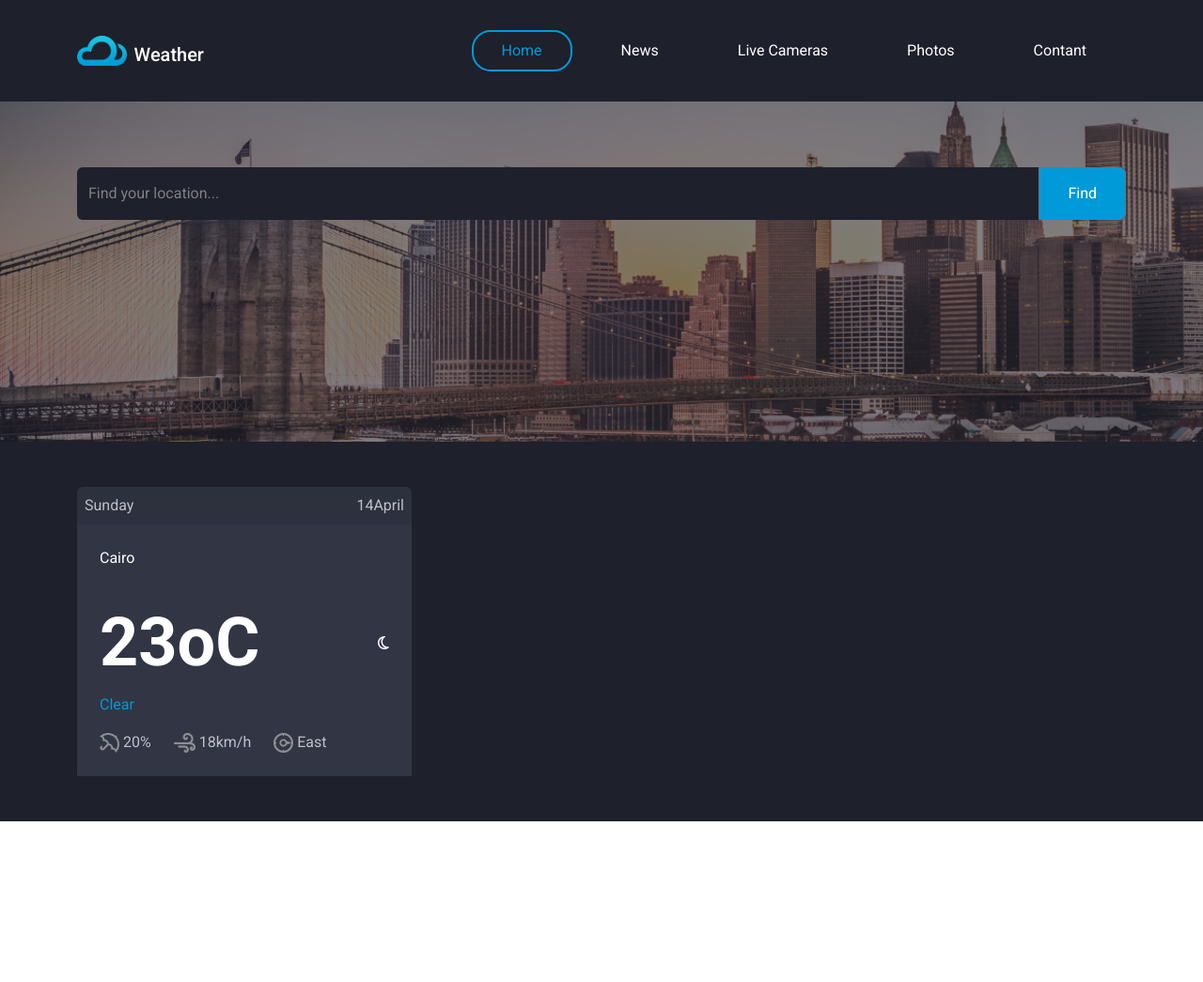
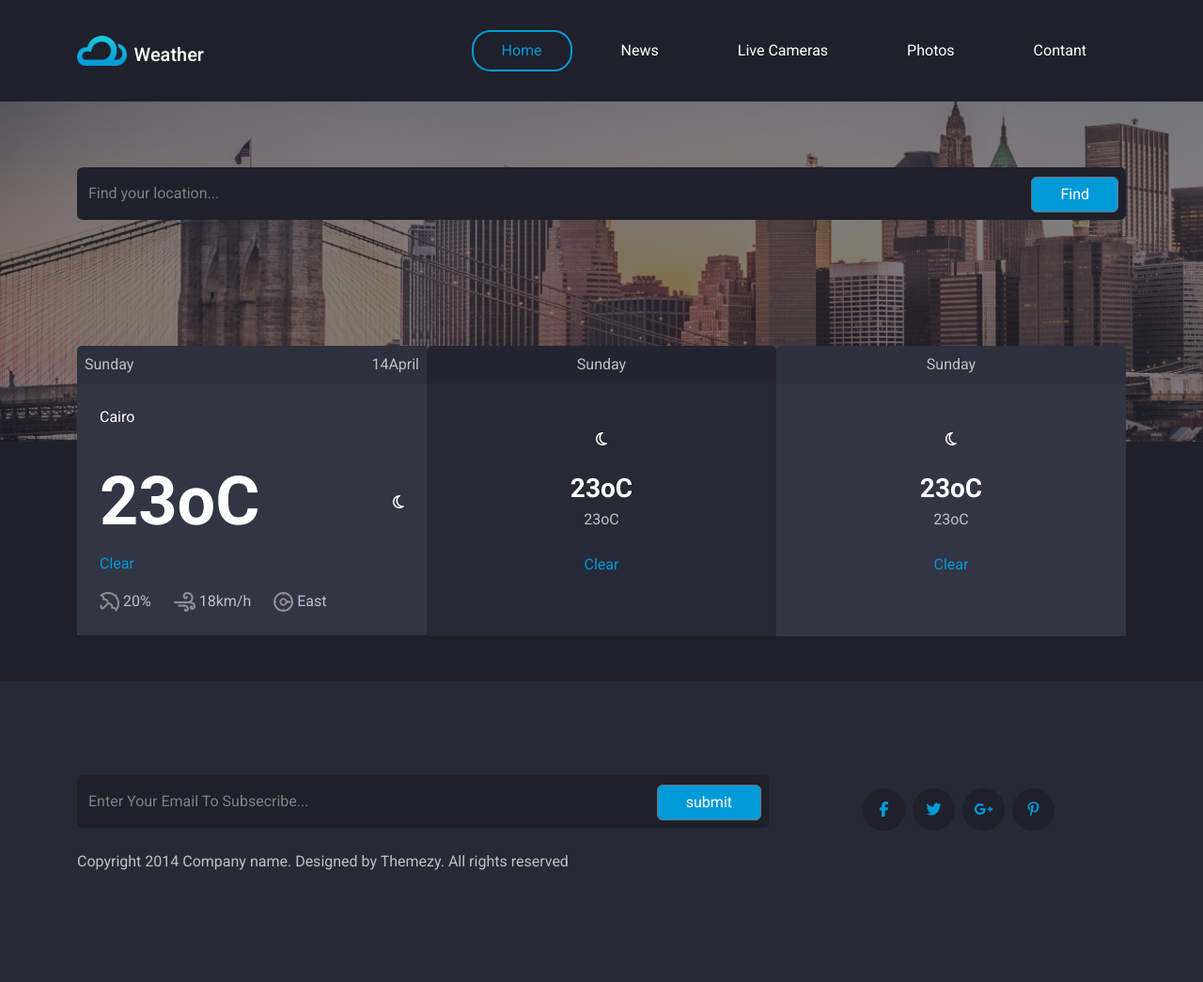
Before and after one commit to abdullahalawa/weatherApp, a plain HTML site: page index.html in a window 1280 px wide. Shown: the whole page at 94% size. Before the commit the page ends 874 px from the top, so only its background shows below. Drawn offline with nearby package versions, Linux system fonts and the light colour scheme.

Commit message:
finish design

```diff
--- a/css/style.css
+++ b/css/style.css
@@ -58,9 +58,9 @@ input.weather-Input::placeholder {
 }
 
 button.weather-btn {
-  right: 0;
-  top: 0;
-  bottom: 0;
+  right: 20px;
+  top: 10px;
+
   background-color: var(--accent-color);
   color: #fff;
   padding-inline: 30px;
@@ -77,9 +77,14 @@ div.forcast {
   background-color: var(--primary-color);
 }
 
+div.forcast .row {
+  margin-top: -150px;
+}
+
 div.forcast .card-top-bar {
   background-color: #2d303d;
   color: #bfc1c8;
+  border-radius: 5px 0 0 0;
 }
 
 div.forcast .card-body {
@@ -97,3 +102,34 @@ div.forcast .general-weather-desc {
 .weather-params {
   color: #bfc1c8;
 }
+
+div.forcast .card-top-bar-middle {
+  background-color: #222531;
+  color: #bfc1c8;
+}
+
+div.forcast .card-body-middle {
+  background-color: #262936;
+}
+
+/* footer Style */
+footer {
+  padding-block: 100px;
+  background-color: var(--secondery-color);
+}
+
+footer span {
+  height: 45px !important;
+  width: 45px !important;
+  background-color: var(--primary-color);
+  position: relative;
+}
+
+footer span i {
+  color: var(--accent-color);
+  position: absolute;
+  transform: translateY(-50%);
+  top: 50%;
+  left: 0;
+  right: 0;
+}
--- a/index.html
+++ b/index.html
@@ -72,7 +72,7 @@
       <div class="hero-section">
         <div class="container">
           <div class="row">
-            <div class="col">
+            <div class="col position-relative">
               <div class="input-group mb-3 position-relative">
                 <input
                   type="text"
@@ -81,6 +81,7 @@
                   aria-label="Recipient's username"
                   aria-describedby="button-addon2"
                 />
+              </div>
               <button
                 class="weather-btn btn btn-outline-secondary position-absolute"
                 type="button"
@@ -92,16 +93,15 @@
           </div>
         </div>
       </div>
-      </div>
 
       <!-- Forcast Section -->
       <div class="forcast py-5">
         <div class="container">
-          <div class="row">
+          <div class="row g-0">
             <div class="col-md-4">
               <div class="forcast-card">
                 <div
-                  class="card-top-bar d-flex justify-content-between align-items-center py-2 px-2 rounded-top"
+                  class="card-top-bar d-flex justify-content-between align-items-center py-2 px-2"
                 >
                   <p class="forcast-day m-0">Sunday</p>
                   <p class="forcast-date m-0">14April</p>
@@ -143,10 +143,92 @@
                 </div>
               </div>
             </div>
+            <div class="col-md-4">
+              <div class="forcast-card">
+                <div
+                  class="card-top-bar-middle py-2 px-2 rounded-top text-center"
+                >
+                  <p class="forcast-day m-0">Sunday</p>
+                </div>
+                <div class="card-body-middle p-5">
+                  <div class="temp-info text-center">
+                    <i class="fa-regular fa-moon text-white pb-4"></i>
+                    <p class="text-white m-0 fw-bold fs-3">23oC</p>
+                    <p class="m-0 fs-6 pb-4" style="color: #bfc1c8">23oC</p>
+                  </div>
+                  <p class="general-weather-desc text-center">Clear</p>
+                </div>
+              </div>
+            </div>
+
+            <div class="col-md-4">
+              <div class="forcast-card">
+                <div class="card-top-bar py-2 px-2 rounded-top text-center">
+                  <p class="forcast-day m-0">Sunday</p>
+                </div>
+                <div class="card-body p-5">
+                  <div class="temp-info text-center">
+                    <i class="fa-regular fa-moon text-white pb-4"></i>
+                    <p class="text-white m-0 fw-bold fs-3">23oC</p>
+                    <p class="m-0 fs-6 pb-4" style="color: #bfc1c8">23oC</p>
+                  </div>
+                  <p class="general-weather-desc text-center">Clear</p>
+                </div>
+              </div>
+            </div>
           </div>
         </div>
       </div>
     </main>
+
+    <footer>
+      <div class="container">
+        <div class="row">
+          <div class="col-md-8 position-relative">
+            <div class="input-group mb-3 position-relative">
+              <input
+                type="text"
+                class="form-control weather-Input border-0 py-3 rounded"
+                placeholder="Enter Your Email To Subsecribe..."
+                aria-label="Recipient's username"
+                aria-describedby="button-addon2"
+              />
+            </div>
+            <button
+              class="weather-btn btn btn-outline-secondary position-absolute"
+              type="button"
+              id="button-addon2"
+            >
+              submit
+            </button>
+          </div>
+          <div
+            class="col-md-4 d-flex justify-content-center align-items-center"
+          >
+            <span class="text-center rounded-circle mx-1"
+              ><i class="fa-brands fa-facebook-f"></i
+            ></span>
+            <span class="text-center rounded-circle mx-1"
+              ><i class="fa-brands fa-twitter"></i
+            ></span>
+            <span class="text-center rounded-circle mx-1"
+              ><i class="fa-brands fa-google-plus-g"></i
+            ></span>
+            <span class="text-center rounded-circle mx-1"
+              ><i class="fa-brands fa-pinterest-p"></i
+            ></span>
+          </div>
+        </div>
+        <div class="row">
+          <div class="col">
+            <p style="color: #bfc1c8" class="pt-2">
+              Copyright 2014 Company name. Designed by Themezy. All rights
+              reserved
+            </p>
+          </div>
+        </div>
+      </div>
+    </footer>
 
     <!-- Bootstrap -->
     <script
```
Lines whose indentation alone changed are shown as unchanged.
